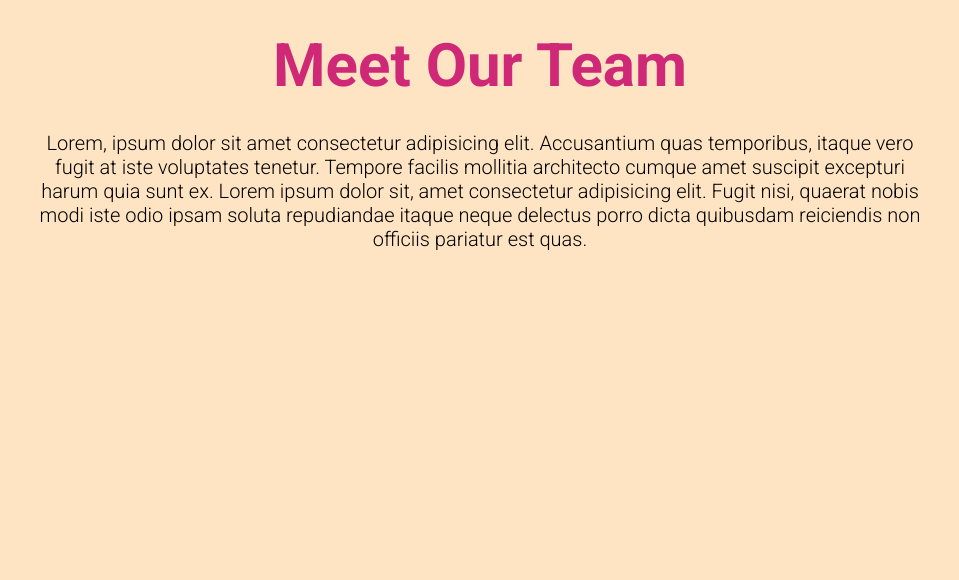
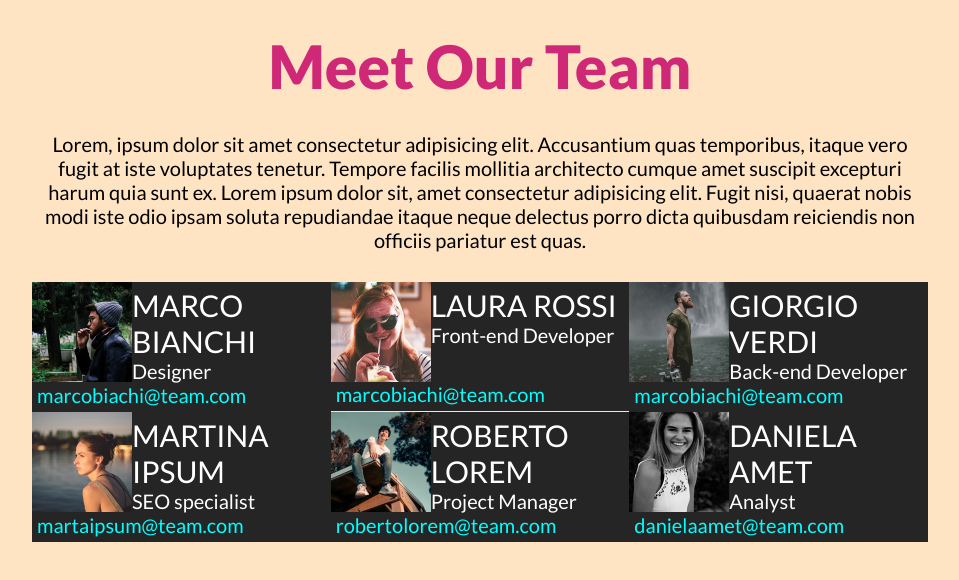
Before and after one commit to sergiobuzi/html-css-float-cards, a plain HTML site: page index.html in a window 1280 px wide. Shown: the whole page, without its empty margins (160-1119 px from the left). Drawn offline with Linux system fonts and the light colour scheme.

Commit message:
adding main

```diff
--- a/index.html
+++ b/index.html
@@ -18,12 +18,76 @@
             <p>Lorem, ipsum dolor sit amet consectetur adipisicing elit. Accusantium quas temporibus, itaque vero fugit at iste voluptates tenetur. Tempore facilis mollitia architecto cumque amet suscipit excepturi harum quia sunt ex. Lorem ipsum dolor sit, amet consectetur adipisicing elit. Fugit nisi, quaerat nobis modi iste odio ipsam soluta repudiandae itaque neque delectus porro dicta quibusdam reiciendis non officiis pariatur est quas.</p>
         </header>
 
-        <div> <!--sezione cards-->
+        <main> <!--sezione cards-->
 
-        </div>
+            <div class="row1"><!--prima riga-->
+
+                <div class="col">
+                    <img src="img/male1.png" alt="pic male1" class="pic">
+                    <div class="text">
+                        <span class="name">MARCO BIANCHI</span><br>
+                        <span class="role">Designer</span><br>
+                        <span class="email">marcobiachi@team.com</span>
+                    </div>
+
+                </div>
+
+                <div class="col">
+                    <img src="img/female1.png" alt="pic female1" class="pic">
+                    <div class="text">
+                        <span class="name">LAURA ROSSI</span><br>
+                        <span class="role">Front-end Developer</span><br>
+                        <span class="email">marcobiachi@team.com</span>
+                    </div>
+                </div>
+
+                <div class="col">
+                    <img src="img/male2.png" alt="pic male2" class="pic">
+                    <div class="text">
+                        <span class="name">GIORGIO VERDI</span><br>
+                        <span class="role">Back-end Developer</span><br>
+                        <span class="email">marcobiachi@team.com</span>
+                    </div>
+                </div>
 
 
-        <main></main>
+            </div>
+
+            <div class="row2"> <!--seconda riga-->
+
+                <div class="col">
+                    <img src="img/female2.png" alt="pic female2" class="pic">
+                    <div class="text">
+                        <span class="name">MARTINA IPSUM</span><br>
+                        <span class="role">SEO specialist</span><br>
+                        <span class="email">martaipsum@team.com</span>
+                    </div>
+
+                </div>
+
+                <div class="col">
+                    <img src="img/male3.png" alt="pic male3" class="pic">
+                    <div class="text">
+                        <span class="name">ROBERTO LOREM</span><br>
+                        <span class="role">Project Manager</span><br>
+                        <span class="email">robertolorem@team.com</span>
+                    </div>
+                </div>
+
+                <div class="col">
+                    <img src="img/female3.png" alt="pic female3" class="pic">
+                    <div class="text">
+                        <span class="name">DANIELA AMET</span><br>
+                        <span class="role">Analyst</span><br>
+                        <span class="email">danielaamet@team.com</span>
+                    </div>
+                </div>
+
+            </div>
+
+        </main>
+
+
     </div>
 
 </body>
--- a/style.css
+++ b/style.css
@@ -13,7 +13,6 @@ body{
 :root{
     font-size: 20px;
     font-family: 'Lato', sans-serif;
-font-family: 'Roboto', sans-serif;
 }
 
 .container{
@@ -23,8 +22,60 @@ font-family: 'Roboto', sans-serif;
 
 }
 
+/*titolo e paragrafo*/
+
 #title{
     color: rgb(207, 40, 118);
     margin: 30px;
     font-size: 60px;
 }
+
+p{
+    margin-bottom: 30px;
+}
+/*cards*/
+
+.row1:after{
+    content:"";
+    display: table;
+    clear: both;
+}
+
+.row2::after{
+    content:"";
+    display: table;
+    clear: both;
+}
+
+.col{
+    float: left;
+    width: calc(100% / 3);
+    background-color: rgb(37, 37, 37);
+
+}
+
+.pic{
+    width: 100px;
+    height: auto;
+    float: left;
+
+}
+
+.name{
+    color: white;
+    font-size: 30px;
+}
+
+.role{
+    color: white;
+}
+
+.email{
+    color: aqua;
+}
+
+.text{
+    margin: 5px;
+    text-align: left;
+
+}
```
